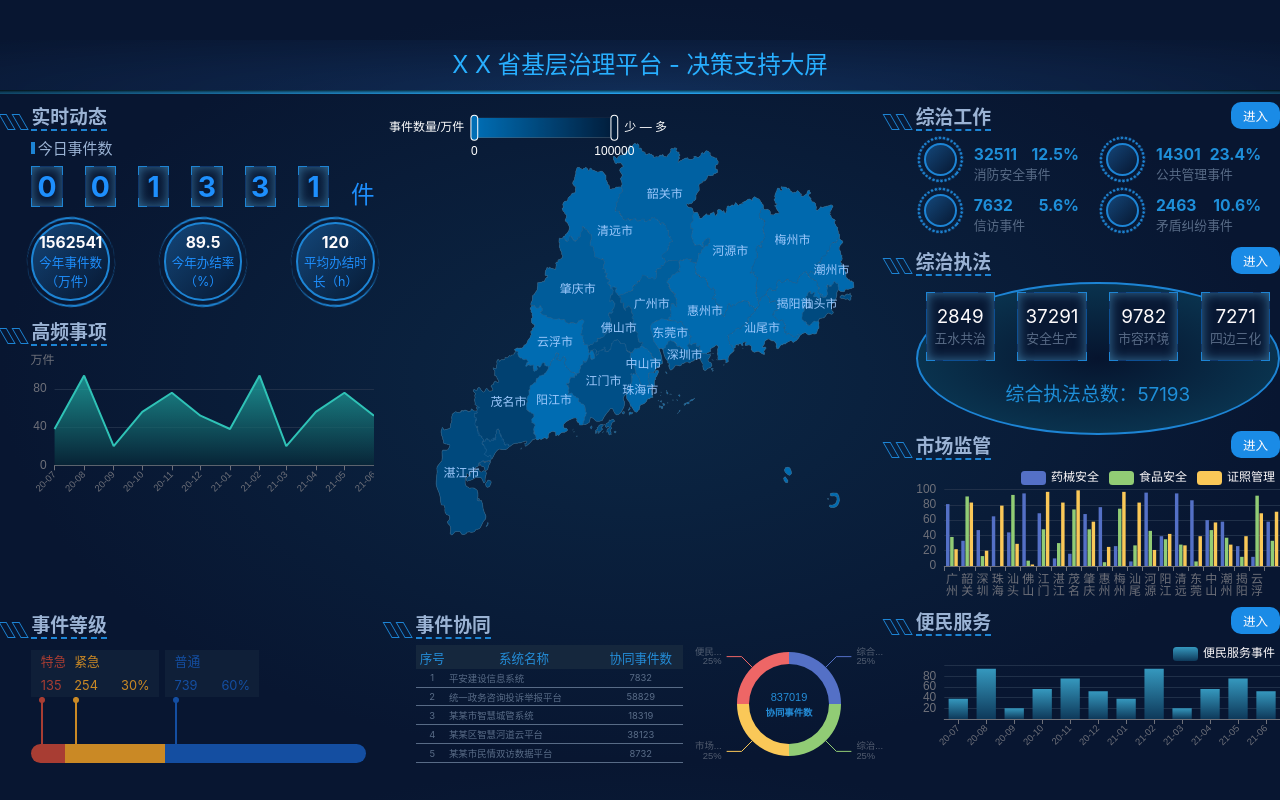
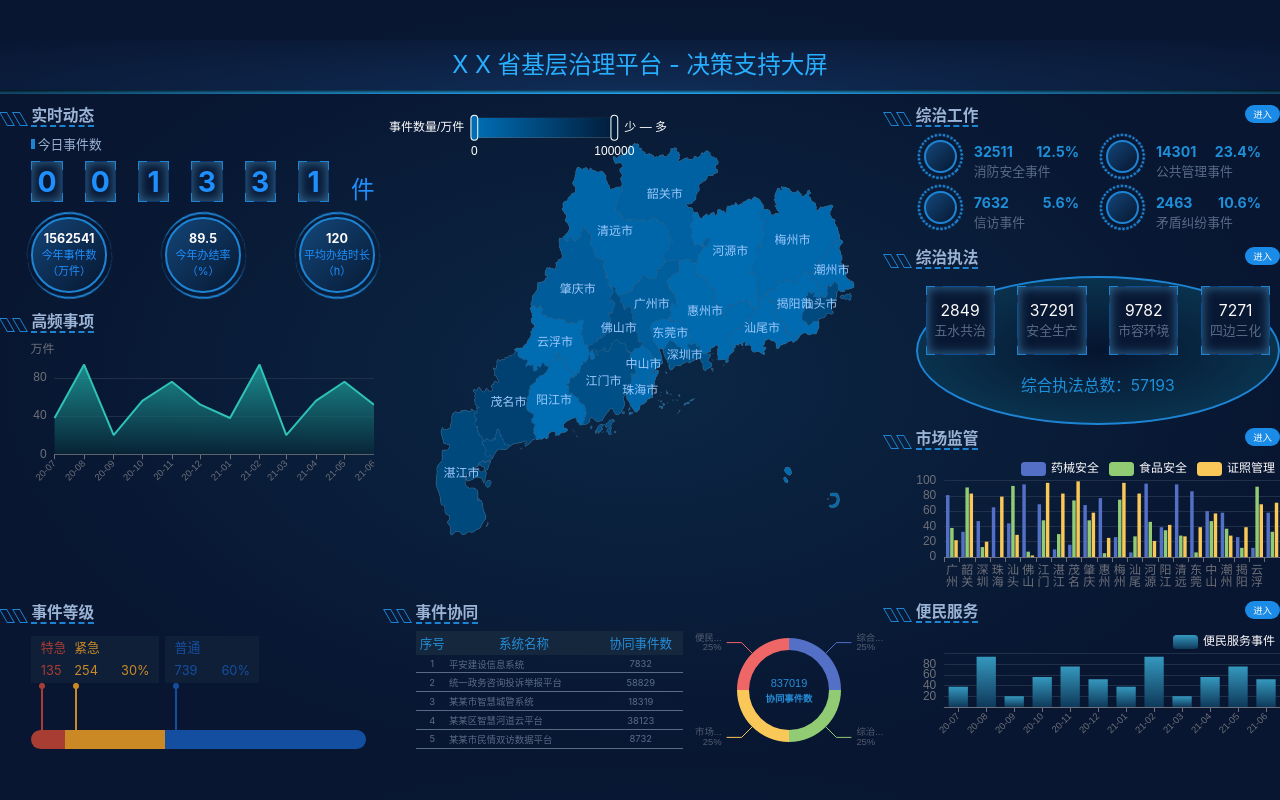
Before and after one commit to April-cl/big-screen, a React (Create React App) app: page /home in a window 1280 px wide. Built offline with nearby package versions, Linux system fonts and the light colour scheme.

Commit message:
调整字体大小，消除滚动条

```diff
--- a/public/index.html
+++ b/public/index.html
@@ -7,7 +7,7 @@
   </head>
   <body>
   <script>
-    window.alert('页面数据仅作展示，不作参考')
+    // window.alert('页面数据仅作展示，不作参考')
   </script>
     <div id="root"></div>
     <script>
--- a/src/components/real-timeDynamics.tsx
+++ b/src/components/real-timeDynamics.tsx
@@ -2,12 +2,6 @@ import React, { useEffect, useRef, useState } from 'react';
 
 export const RealTimeDynamics = () => {
   const divRef = useRef(null)
-  // const data = {
-  //   todayEventNumber: 1326,
-  //   wholeEventNumber: 1562541,
-  //   completionRate: '89.5',
-  //   averageTimeDuration: 120
-  // }
   const [data, setData] = useState({
     todayEventNumber: 1326,
     wholeEventNumber: 1562541,
@@ -30,7 +24,7 @@ export const RealTimeDynamics = () => {
   }, [data])
   return (
     <div ref={divRef}>
-      <h3 className='componentName'>今日事件数</h3>
+      <h4 className='componentName'>今日事件数</h4>
       <div className='eventNumber'>
         <span className="rectangleBorder">{todayString.slice(0,1)}</span>
         <span className="rectangleBorder">{todayString.slice(1,2)}</span>
--- a/src/pages/home/home.scss
+++ b/src/pages/home/home.scss
@@ -30,14 +30,16 @@
       color: $font-title-color;
       span {
         font-weight: bold;
-        font-size: px(24);
+        font-size: px(20);
         border-bottom: px(3) dashed $border-color;
       }
       button {
         position: absolute;
         right: 0;
-        font-size: px(16);
-        padding: 4px 12px;
+        top:50%;
+        transform:translateY(-50%);
+        font-size: px(12);
+        padding: 2px 8px;
         text-align: center;
         background-color: rgb(26, 139, 230);
         border-radius: 10px;
@@ -156,21 +158,21 @@
         display: flex;
         justify-content: space-between;
         .circleBorder {
-          width: px(100);
-          height: px(100);
+          width: px(96);
+          height: px(96);
           &::before, &::after {
-            width: px(112);
-            height: px(112);
+            width: px(108);
+            height: px(108);
           }
         }
         .eventStatisticsNumber {
           color: rgb(254, 251, 252);
-          font-size: px(20);
+          font-size: px(16);
           font-weight: bold;
         }
         .eventStatisticsTitle {
           color: rgb(30, 143, 253);
-          font-size: px(16);
+          font-size: px(14);
         }
       }
       .highFrequencyMatters {
@@ -220,7 +222,7 @@
             line-height: px(32);
           }
           .itemValue, .itemProportion {
-            font-size: px(20);
+            font-size: px(18);
             font-weight: bold;
             color: rgb(30, 143, 217);
             padding-top: px(6);
@@ -270,7 +272,7 @@
             align-content: center;
             .itemValue {
               flex-basis: 100%;
-              font-size: px(24);
+              font-size: px(20);
               color: rgb(254, 251, 252);
             }
             .itemTitle {
@@ -281,7 +283,7 @@
         }
         .lawEnforcementSum {
           padding: px(24) 0;
-          font-size: px(24);
+          font-size: px(20);
           color: rgb(30, 143, 217);
           text-align: center;
         }
--- a/src/shared/style.scss
+++ b/src/shared/style.scss
@@ -5,10 +5,11 @@
   padding: 0;
   font-weight: normal;
 }
+::-webkit-scrollbar {display:none}
 body {
   margin: 0;
   font-family: $font-hei;
-  background: radial-gradient(ellipse closest-side, rgb(11, 39, 69), rgb(8, 22, 49))
+  background: radial-gradient(ellipse closest-side, rgb(11, 39, 69), rgb(8, 22, 49));
 }
 #root {
   margin: 0 auto;
```
Also changed, not shown: 1 other file (tests, documents, lock files or other folders).
